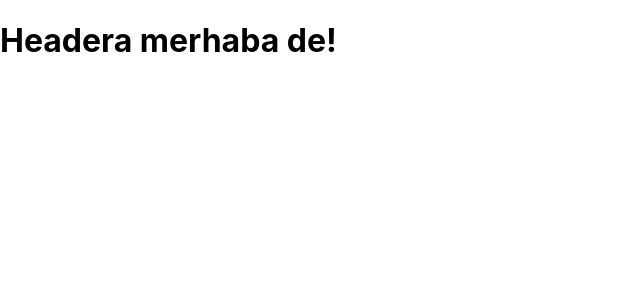
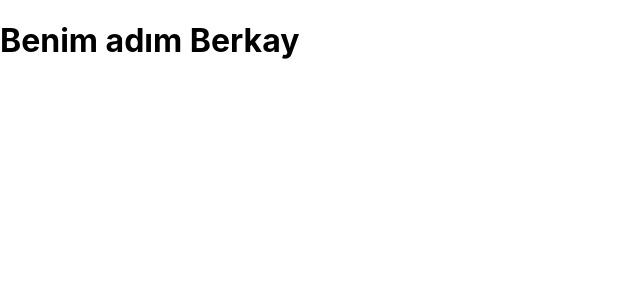
Before and after one commit to berkayoruc/hello-react, a React (Create React App) app: page / in a window 1280 px wide. Shown: the top 300 px of the page, without its empty margins (0-640 px from the left). Built offline with nearby package versions, Linux system fonts and the light colour scheme.

Commit message:
kosullu render

```diff
--- a/src/App.js
+++ b/src/App.js
@@ -1,13 +1,16 @@
 // import react from "react";
 import "./App.css";
-import Header from "./components/Header";
+
+const name = "Berkay";
+const isLoggedIn = true;
 
 function App() {
   // return react.createElement("div", null, "hello");
   return (
-    <div>
-      <Header />
-    </div>
+    <>
+      <h1>{isLoggedIn ? `Benim adım ${name}` : 'Giriş yapmadınız'}</h1>
+      {/* {!isLoggedIn && "Giriş yapmadınız"} */}
+    </>
   );
 }
 export default App;
```
